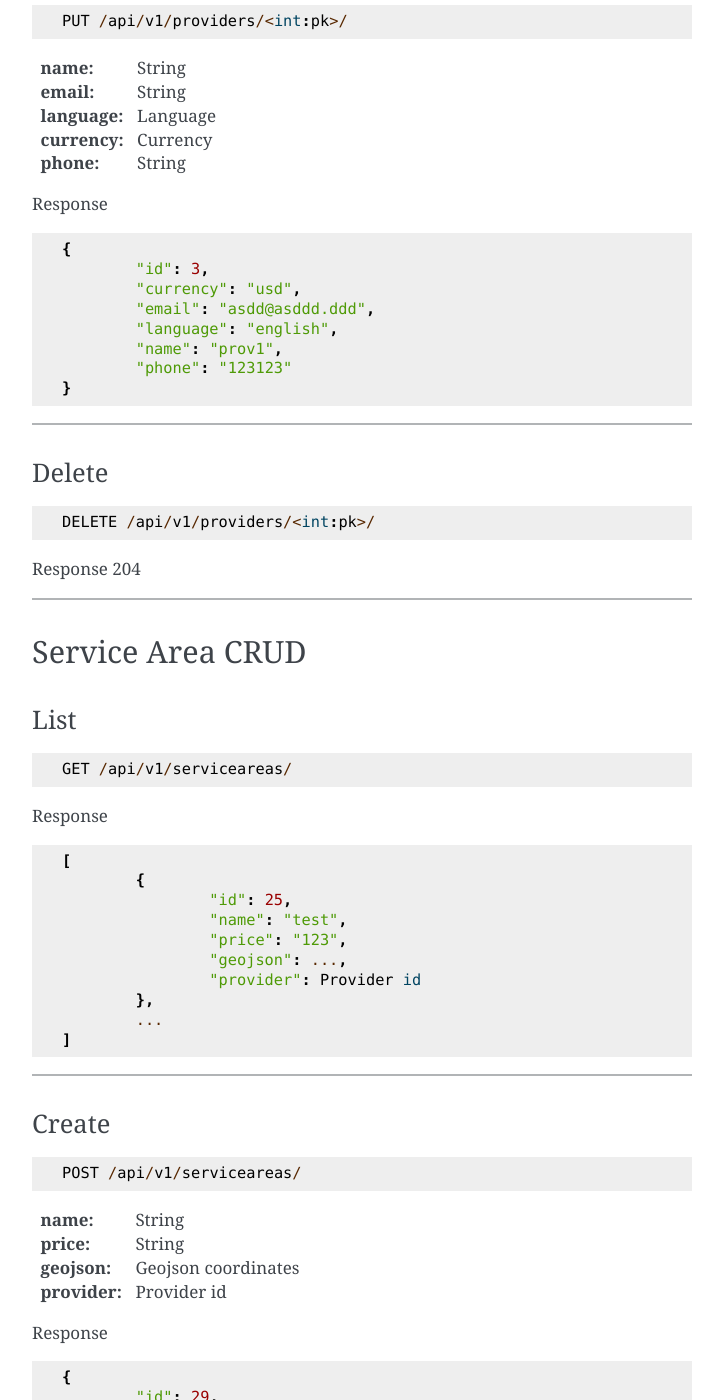
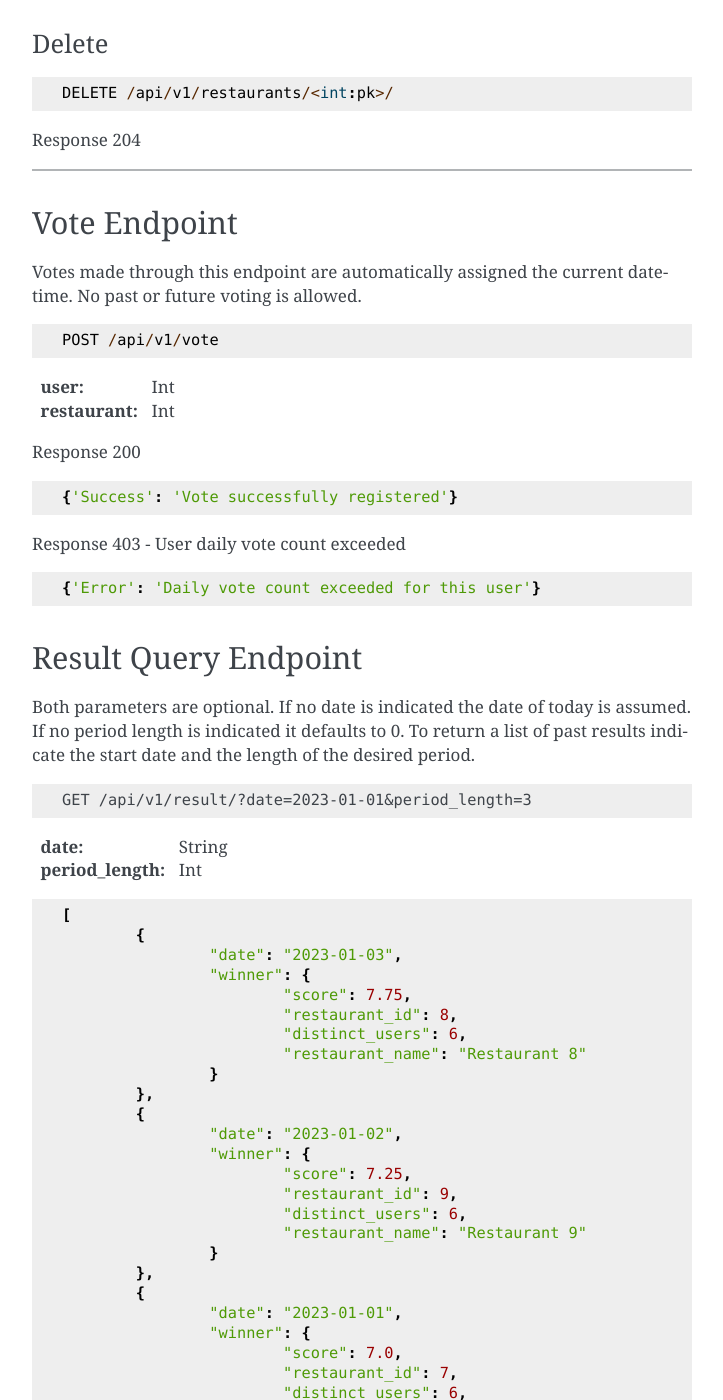
Before and after one commit to beikeni/convious, a Sphinx documentation site: the page built from docs/source/API.rst, in a window 1280 px wide and 1400 px high, scrolled down 1139 px. Shown: the whole window, without its empty margins (388-1111 px from the left). Built offline with Sphinx 7.4.7, drawn with Linux system fonts in a browser that asks for light colours; some of the changed text lies outside the part shown.

Commit message:
updated docs

```diff
--- a/docs/source/API.rst
+++ b/docs/source/API.rst
@@ -2,7 +2,7 @@
 API
 ===
 
-Provider CRUD
+Restaurant CRUD
 -------------
 
 List
@@ -10,7 +10,7 @@
 
 .. code-block::
 
-	GET /api/v1/providers/
+	GET /api/v1/restaurants/
 
 Response
 
@@ -19,11 +19,7 @@
 	[
 		{
 			"id" : 12,
-			"currency": "eur",
-			"email": "email@email.com",
-			"language": "english",
-			"name": "provider_1",
-			"phone": "123456"
+			"name": "restaurant name",
 		},
 	]
 
@@ -34,25 +30,17 @@
 
 .. code-block::
 
-	POST /api/v1/providers/
+	POST /api/v1/restaurants/
 
 :name: String
-:email: String
-:language: Language
-:currency: Currency
-:phone: String
 
 Response
 
 .. code-block::
 
 	{
-		"id" : 12,
-		"currency": "usd",
-		"email": "asdd@asddd.ddd",
-		"language": "english",
-		"name": "prov1",
-		"phone": "123123"
+		"id": 3,
+		"name": "restaurant name",
 	}
 
 -----------------------------------
@@ -62,13 +50,9 @@
 
 .. code-block::
 
-	PUT /api/v1/providers/<int:pk>/
+	PUT /api/v1/restaurants/<int:pk>/
 
 :name: String
-:email: String
-:language: Language
-:currency: Currency
-:phone: String
 
 Response
 
@@ -76,11 +60,7 @@
 
 	{
 		"id": 3,
-		"currency": "usd",
-		"email": "asdd@asddd.ddd",
-		"language": "english",
-		"name": "prov1",
-		"phone": "123123"
+		"name": "restaurant name",
 	}
 
 
@@ -91,131 +71,80 @@
 
 .. code-block::
 
-	DELETE /api/v1/providers/<int:pk>/
+	DELETE /api/v1/restaurants/<int:pk>/
 
 Response 204
 
 -----------------------------------
 
-Service Area CRUD
+Vote Endpoint
 -------------
 
-List
-""""
+Votes made through this endpoint are automatically assigned the current datetime. No past or future voting is allowed.
 
 .. code-block::
 
-	GET /api/v1/serviceareas/
+	POST /api/v1/vote
+
+:user: Int
+:restaurant: Int
+
+Response 200
+
+.. code-block::
+
+	{'Success': 'Vote successfully registered'}
+
+Response 403 - User daily vote count exceeded
+
+.. code-block::
+
+    {'Error': 'Daily vote count exceeded for this user'}
 
 
-Response
+Result Query Endpoint
+---------------------
+
+Both parameters are optional.
+If no date is indicated the date of today is assumed.
+If no period length is indicated it defaults to 0.
+To return a list of past results indicate the start date and the length of the desired period.
+
+.. code-block::
+
+	GET /api/v1/result/?date=2023-01-01&period_length=3
+
+:date: String
+:period_length: Int
 
 .. code-block::
 
 	[
 		{
-			"id": 25,
-			"name": "test",
-			"price": "123",
-			"geojson": ...,
-			"provider": Provider id
+			"date": "2023-01-03",
+			"winner": {
+				"score": 7.75,
+				"restaurant_id": 8,
+				"distinct_users": 6,
+				"restaurant_name": "Restaurant 8"
+			}
 		},
-		...
-	]
-
------------------------------------
-
-Create
-""""""
-
-.. code-block::
-
-	POST /api/v1/serviceareas/
-
-:name: String
-:price: String
-:geojson: Geojson coordinates
-:provider: Provider id
-
-Response
-
-.. code-block::
-
-	{
-		"id": 29,
-		"geojson": {
-			...
-    		},
-		"name": "test",
-		"price": 999.0,
-		"provider": 1
-	}
-
------------------------------------
-
-Update
-""""""
-
-.. code-block::
-
-	PUT /api/v1/serviceareas/<int:pk>
-
-:name: String
-:price: String
-:geojson: Geojson coordinates
-:provider: Provider id
-
-Response
-
-.. code-block::
-
-	{
-		"id": 88,
-		"geojson": {
-			...
-			},
-		"name": "test2",
-		"price": 999.0,
-		"provider": 1
-	}
-
------------------------------------
-
-Delete
-""""""
-
-.. code-block::
-
-	DELETE /api/v1/serviceareas/<int:pk>
-
-Response 204
-
------------------------------------
-
-Get Polygons Endpoint
----------------------
-
-.. code-block::
-
-	POST /api/v1/get-polygons
-
-:lat: Float
-:long: Float
-
-Response
-
-.. code-block::
-
-	[
 		{
-			"name": "Italy",
-			"price": 18.440960484948576,
-			"provider": {
-				"currency": "eur",
-				"email": "email@email.com",
-				"language": "english",
-				"name": "provider_1",
-				"phone": "123456"
+			"date": "2023-01-02",
+			"winner": {
+				"score": 7.25,
+				"restaurant_id": 9,
+				"distinct_users": 6,
+				"restaurant_name": "Restaurant 9"
+			}
+		},
+		{
+			"date": "2023-01-01",
+			"winner": {
+				"score": 7.0,
+				"restaurant_id": 7,
+				"distinct_users": 6,
+				"restaurant_name": "Restaurant 7"
 			}
 		}
 	]
--- a/docs/source/index.rst
+++ b/docs/source/index.rst
@@ -63,5 +63,3 @@
 - The build stage is performed with **Docker** and the application is served with **Nginx**.
 - The datatabase is a **PostgreSQL** instance running in a Docker container.
 - The content comes pre-loaded with 10 users, 10 restaurants and 5 votes for each user for every day from the 1st Jan 2023 up to the 8th Feb.
-
- server due to the fact that the application is running on a ``t2.micro`` EC2 instance. On my laptop the response time is consistently in the 0.3 ~ 0.4 seconds range.
```
Also changed, not shown: 2 other files.
